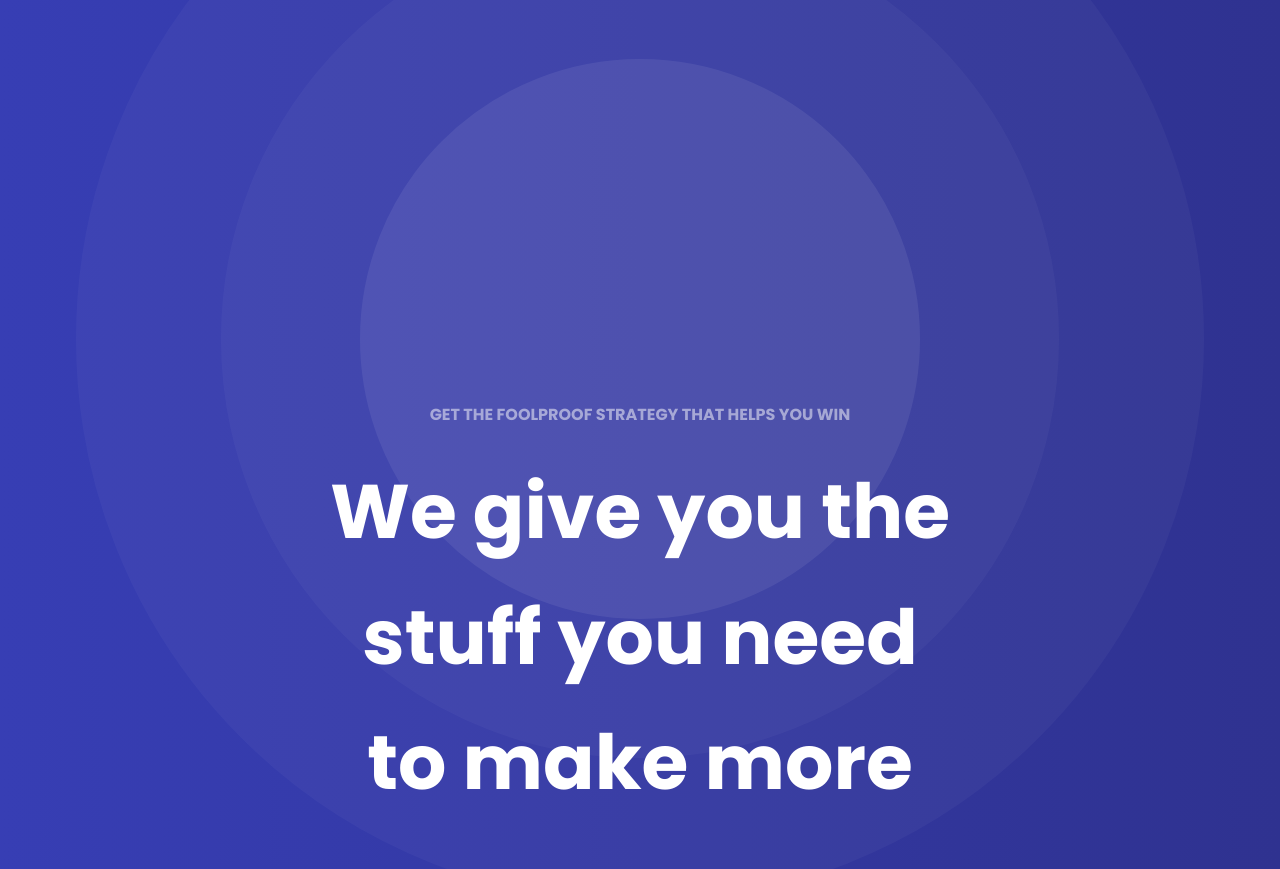
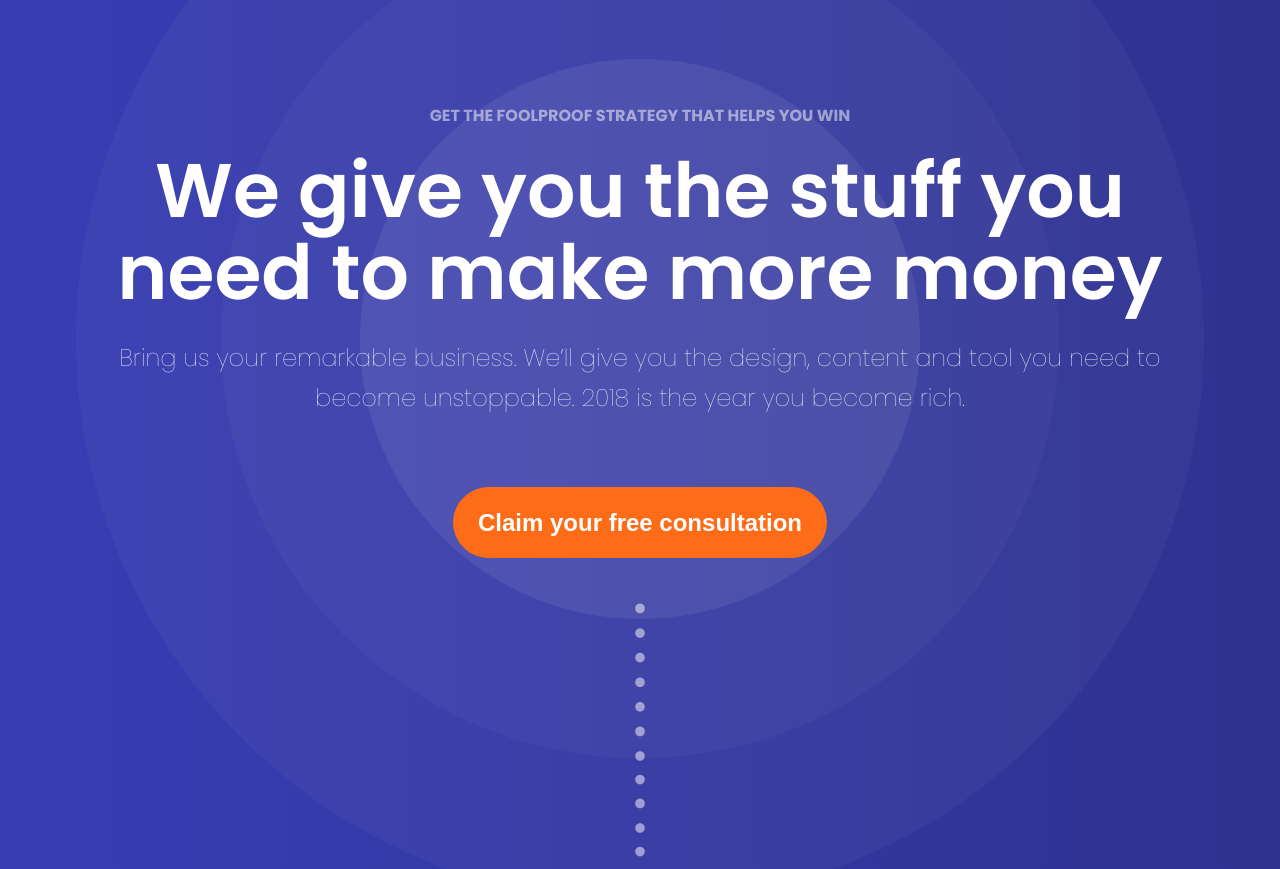
Before and after one commit to vladyslavoksonenko/portfolio-site, a website: page app/index.html in a window 1280 px wide. Shown: the part 81-950 px from the top of the page. Drawn offline with Linux system fonts and the light colour scheme.

Commit message:
crafte webkit

```diff
--- a/app/index.html
+++ b/app/index.html
@@ -47,17 +47,21 @@
 					Claim your free consultation
 				</button>
 			</div>
-			<div class="webkit__ellipse"></div>
-			<div class="webkit__ellipse"></div>
-			<div class="webkit__ellipse"></div>
-			<div class="webkit__ellipse"></div>
-			<div class="webkit__ellipse"></div>
-			<div class="webkit__ellipse"></div>
-			<div class="webkit__ellipse"></div>
-			<div class="webkit__ellipse"></div>
-			<div class="webkit__ellipse"></div>
-			<div class="webkit__ellipse"></div>
-			<div class="webkit__ellipse"></div>
+			<div class="webkit__ellipse">
+				<svg class="webkit__svg" xmlns="http://www.w3.org/2000/svg" xmlns:xlink="http://www.w3.org/1999/xlink" width="10px" height="254px">
+					<path fill-rule="evenodd"  fill="rgb(255, 255, 255)" d="M5.000,0.600 C7.651,0.600 9.800,2.749 9.800,5.400 C9.800,8.051 7.651,10.200 5.000,10.200 C2.349,10.200 0.200,8.051 0.200,5.400 C0.200,2.749 2.349,0.600 5.000,0.600 Z"/>
+					<path fill-rule="evenodd"  fill="rgb(255, 255, 255)" d="M5.000,25.200 C7.651,25.200 9.800,27.349 9.800,30.000 C9.800,32.651 7.651,34.800 5.000,34.800 C2.349,34.800 0.200,32.651 0.200,30.000 C0.200,27.349 2.349,25.200 5.000,25.200 Z"/>
+					<path fill-rule="evenodd"  fill="rgb(255, 255, 255)" d="M5.000,49.800 C7.651,49.800 9.800,51.949 9.800,54.600 C9.800,57.251 7.651,59.400 5.000,59.400 C2.349,59.400 0.200,57.251 0.200,54.600 C0.200,51.949 2.349,49.800 5.000,49.800 Z"/>
+					<path fill-rule="evenodd"  fill="rgb(255, 255, 255)" d="M5.000,74.400 C7.651,74.400 9.800,76.549 9.800,79.200 C9.800,81.851 7.651,84.000 5.000,84.000 C2.349,84.000 0.200,81.851 0.200,79.200 C0.200,76.549 2.349,74.400 5.000,74.400 Z"/>
+					<path fill-rule="evenodd"  fill="rgb(255, 255, 255)" d="M5.000,99.000 C7.651,99.000 9.800,101.149 9.800,103.800 C9.800,106.451 7.651,108.600 5.000,108.600 C2.349,108.600 0.200,106.451 0.200,103.800 C0.200,101.149 2.349,99.000 5.000,99.000 Z"/>
+					<path fill-rule="evenodd"  fill="rgb(255, 255, 255)" d="M5.000,123.600 C7.651,123.600 9.800,125.749 9.800,128.400 C9.800,131.051 7.651,133.200 5.000,133.200 C2.349,133.200 0.200,131.051 0.200,128.400 C0.200,125.749 2.349,123.600 5.000,123.600 Z"/>
+					<path fill-rule="evenodd"  fill="rgb(255, 255, 255)" d="M5.000,148.200 C7.651,148.200 9.800,150.349 9.800,153.000 C9.800,155.651 7.651,157.800 5.000,157.800 C2.349,157.800 0.200,155.651 0.200,153.000 C0.200,150.349 2.349,148.200 5.000,148.200 Z"/>
+					<path fill-rule="evenodd"  fill="rgb(255, 255, 255)" d="M5.000,171.800 C7.651,171.800 9.800,173.949 9.800,176.600 C9.800,179.251 7.651,181.400 5.000,181.400 C2.349,181.400 0.200,179.251 0.200,176.600 C0.200,173.949 2.349,171.800 5.000,171.800 Z"/>
+					<path fill-rule="evenodd"  fill="rgb(255, 255, 255)" d="M5.000,195.600 C7.651,195.600 9.800,197.749 9.800,200.400 C9.800,203.051 7.651,205.200 5.000,205.200 C2.349,205.200 0.200,203.051 0.200,200.400 C0.200,197.749 2.349,195.600 5.000,195.600 Z"/>
+					<path fill-rule="evenodd"  fill="rgb(255, 255, 255)" d="M5.000,220.200 C7.651,220.200 9.800,222.349 9.800,225.000 C9.800,227.651 7.651,229.800 5.000,229.800 C2.349,229.800 0.200,227.651 0.200,225.000 C0.200,222.349 2.349,220.200 5.000,220.200 Z"/>
+					<path fill-rule="evenodd"  fill="rgb(255, 255, 255)" d="M5.000,243.800 C7.651,243.800 9.800,245.949 9.800,248.600 C9.800,251.251 7.651,253.400 5.000,253.400 C2.349,253.400 0.200,251.251 0.200,248.600 C0.200,245.949 2.349,243.800 5.000,243.800 Z"/>
+				</svg>
+			</div>
 		</section>
 
 			<!-- <svg class="back-img-svg" xmlns="http://www.w3.org/2000/svg" xmlns:xlink="http://www.w3.org/1999/xlink" width="1359px" height="1359px">
--- a/app/scss/main.scss
+++ b/app/scss/main.scss
@@ -140,21 +140,27 @@ header.header {
 	flex-direction: column;
 	text-align: center;
 	// top: 50%;
-	transform: translateY(50%);
+	// transform: translateY(50%);
 	&__description {
 		opacity: 0.5;
+		max-width: 1100;
+		margin-top: 5%;
 	}
 	&__title-section {
-		margin: auto 25%;
+		margin: auto;
+		max-width: 1100px;
 		h1 {
 			margin: 0;
-			white-space:normal;
 			font-size: 76px;
-			font-weight: semibold;
+			font-weight: 600;
+			line-height: 82px;
 		}
 	}
 	&__text {
-		margin: auto 17%;
+		margin: auto;
+		max-width: 1100px;
+		font-size: 24px;
+		font-weight: lighter;
 	}
 	&__ellipse {
 		.Ellipse_7 {
@@ -163,8 +169,11 @@ header.header {
 			width: 10px;
 			height: 11px;
 			position: absolute;
-		  }
+		}
 
+	}
+	&__svg {
+		opacity: 0.5;
 	}
 }
 
@@ -184,5 +193,6 @@ header.header {
 		color: #fff;
 		padding: 21px 24px;
 		cursor: pointer;
+		margin: 45px auto;
 	}
 }
```
Also changed, not shown: app/css/main.min.css.
